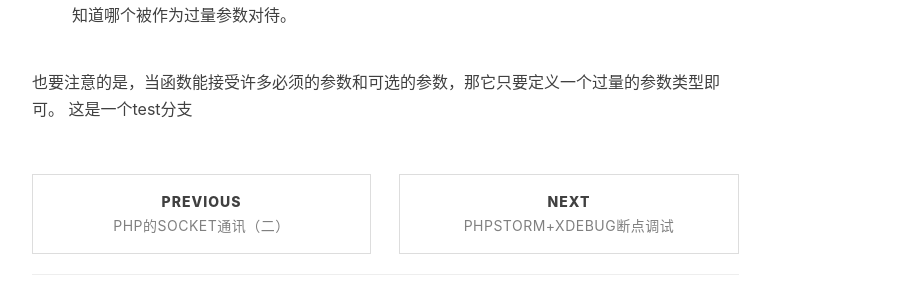
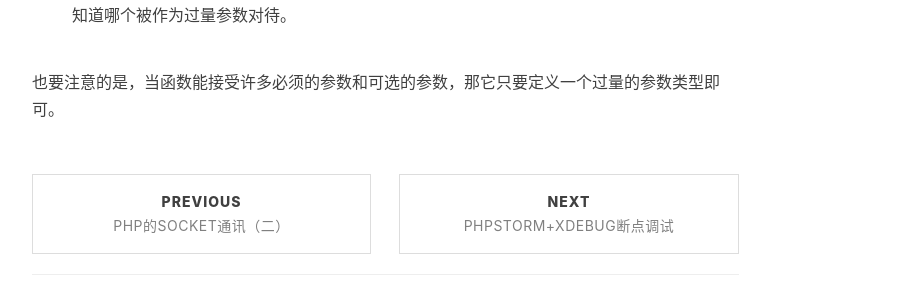
Before and after one commit to feimoc/feimoc.github.io, a Jekyll site: the page built from _posts/2017-1-4-python学习之路——参数知识.md, in a window 1280 px wide and 900 px high, scrolled down 1806 px. Shown: the part 266-557 px from the top of the window, without its empty margins (233-1148 px from the left). Built offline with Jekyll 4.4.1, drawn with Linux system fonts in a browser that asks for light colours; nearby versions of some CDN libraries; comment, search, counter and statistics services are not loaded.

Commit message:
master update

```diff
--- a/_posts/2017-1-4-python学习之路——参数知识.md
+++ b/_posts/2017-1-4-python学习之路——参数知识.md
@@ -55,4 +55,3 @@ def complex_function(a, b=None, *c, **d):
 这个次序是必须的，因为*args和**kwargs只接受那些没有放进来的其他任何参数。没有这个次序，当你调用一个带有位置参数的函数，python就不知道哪个值是已声明参数想要的，也不知道哪个被作为过量参数对待。
 
 也要注意的是，当函数能接受许多必须的参数和可选的参数，那它只要定义一个过量的参数类型即可。
-这是一个test分支
```
